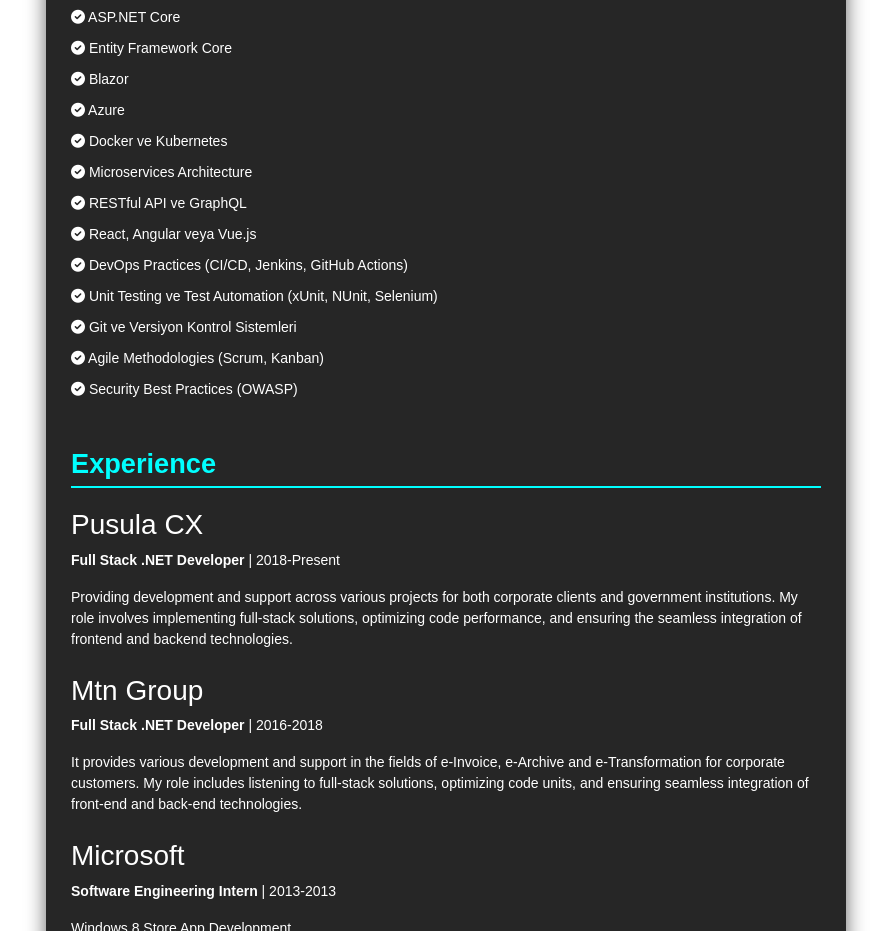
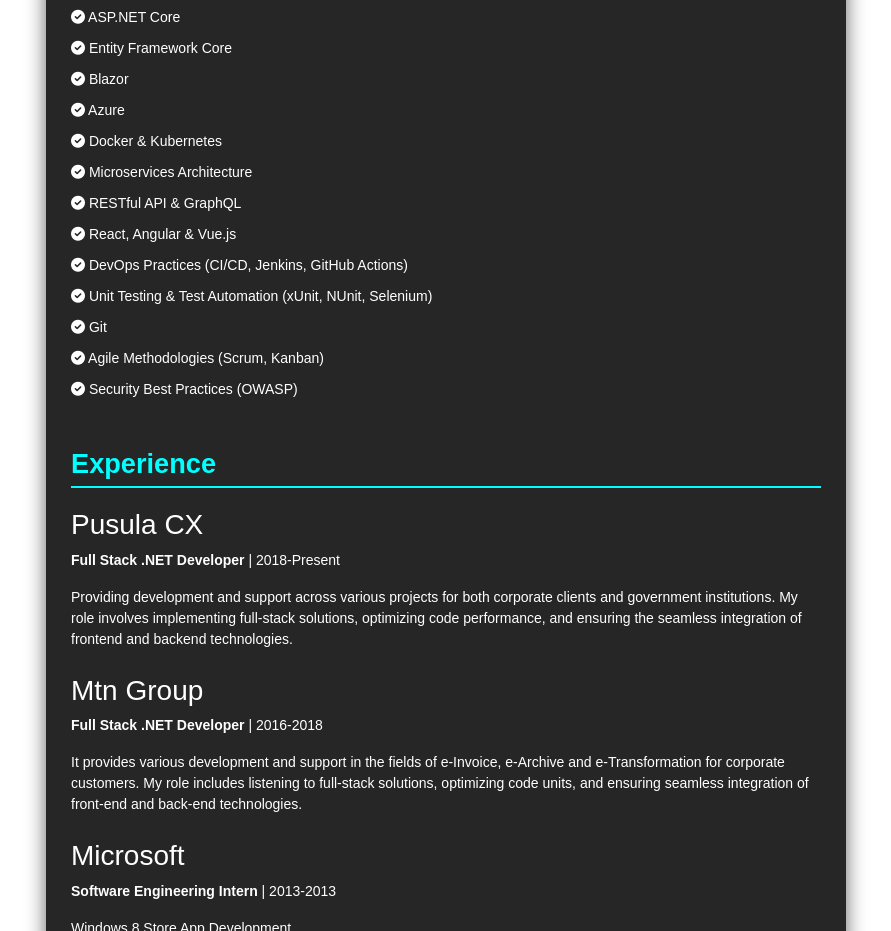
Before and after one commit to htsk0180/htsk0180.github.io, a plain HTML site: page index.html in a window 1280 px wide. Shown: the part 824-1755 px from the top of the page, without its empty margins (194-1085 px from the left). Drawn offline with nearby package versions, Linux system fonts and the light colour scheme.

Commit message:
refactor

```diff
--- a/index.html
+++ b/index.html
@@ -128,13 +128,13 @@
                     <li><i class="fas fa-check-circle"></i> Entity Framework Core</li>
                     <li><i class="fas fa-check-circle"></i> Blazor</li>
                     <li><i class="fas fa-check-circle"></i> Azure</li>
-                    <li><i class="fas fa-check-circle"></i> Docker ve Kubernetes</li>
+                    <li><i class="fas fa-check-circle"></i> Docker & Kubernetes</li>
                     <li><i class="fas fa-check-circle"></i> Microservices Architecture</li>
-                    <li><i class="fas fa-check-circle"></i> RESTful API ve GraphQL</li>
-                    <li><i class="fas fa-check-circle"></i> React, Angular veya Vue.js</li>
+                    <li><i class="fas fa-check-circle"></i> RESTful API & GraphQL</li>
+                    <li><i class="fas fa-check-circle"></i> React, Angular & Vue.js</li>
                     <li><i class="fas fa-check-circle"></i> DevOps Practices (CI/CD, Jenkins, GitHub Actions)</li>
-                    <li><i class="fas fa-check-circle"></i> Unit Testing ve Test Automation (xUnit, NUnit, Selenium)</li>
-                    <li><i class="fas fa-check-circle"></i> Git ve Versiyon Kontrol Sistemleri</li>
+                    <li><i class="fas fa-check-circle"></i> Unit Testing & Test Automation (xUnit, NUnit, Selenium)</li>
+                    <li><i class="fas fa-check-circle"></i> Git</li>
                     <li><i class="fas fa-check-circle"></i> Agile Methodologies (Scrum, Kanban)</li>
                     <li><i class="fas fa-check-circle"></i> Security Best Practices (OWASP)</li>
                 </ul>
```
